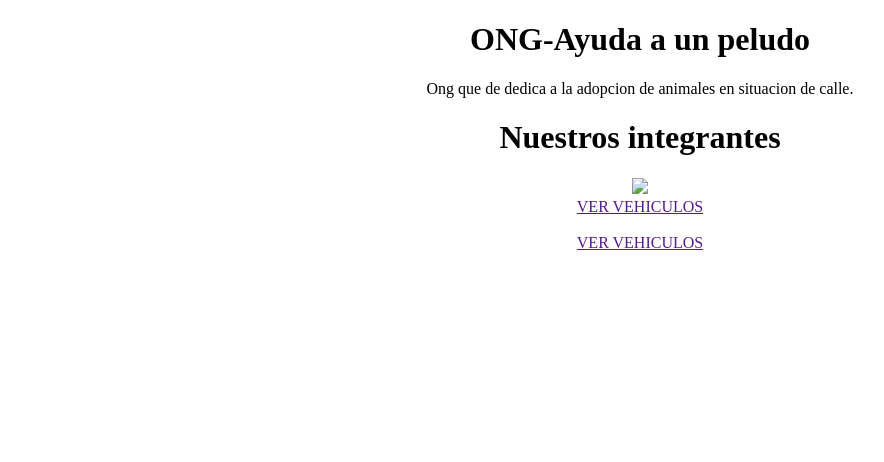
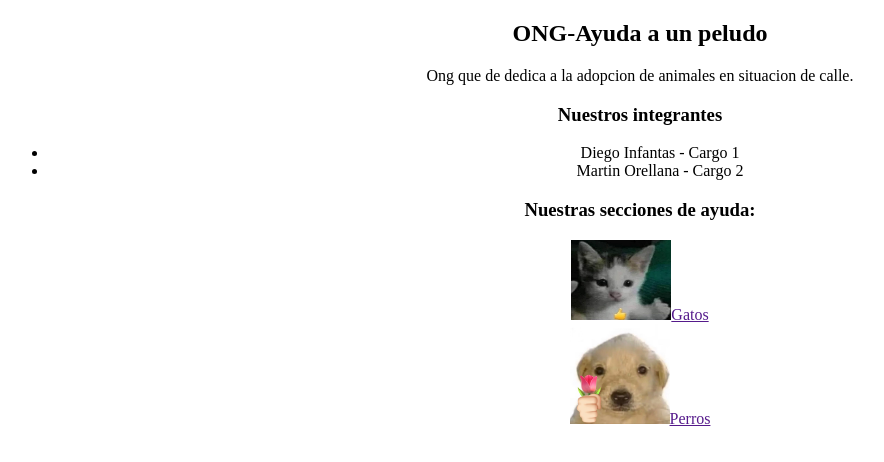
Before and after one commit to DiInfantas/Trabajo1, a plain HTML site: page index.html in a window 1280 px wide. Shown: the whole page, without its empty margins (0-884 px from the left). Drawn offline with Linux system fonts and the light colour scheme.

Commit message:
commit 1.2

```diff
--- a/index.html
+++ b/index.html
@@ -8,17 +8,24 @@
     </head>
     <body>
         <center>
-            <h1>ONG-Ayuda a un peludo</h1>
+            <h2>ONG-Ayuda a un peludo</h2>
             <p>Ong que de dedica a la adopcion de animales en situacion de calle.
             </p>
 
-            <h1>Nuestros integrantes</h1>
+            <h3>Nuestros integrantes</h3>
+            <ul>
+                <li>Diego Infantas - Cargo 1</li>
+                <li>Martin Orellana - Cargo 2</li>
+            </ul>
+
+            <h3>Nuestras secciones de ayuda:</h3>
+
             <a href="">
-                <img src="img/camioneta.jpg"/><br> VER VEHICULOS
+                <img src="img/gato.jpeg" width="100" height="80"/>Gatos
             </a>
             <br>
             <a href="">
-                <img src="" width="275 183" height=""/><br> VER VEHICULOS
+                <img src="img/perro.jpg" width="100" height="100"/>Perros
             </a>
         </center>
 
```
Also changed, not shown: img/gato.jpeg (added), img/perro.jpg (added).
